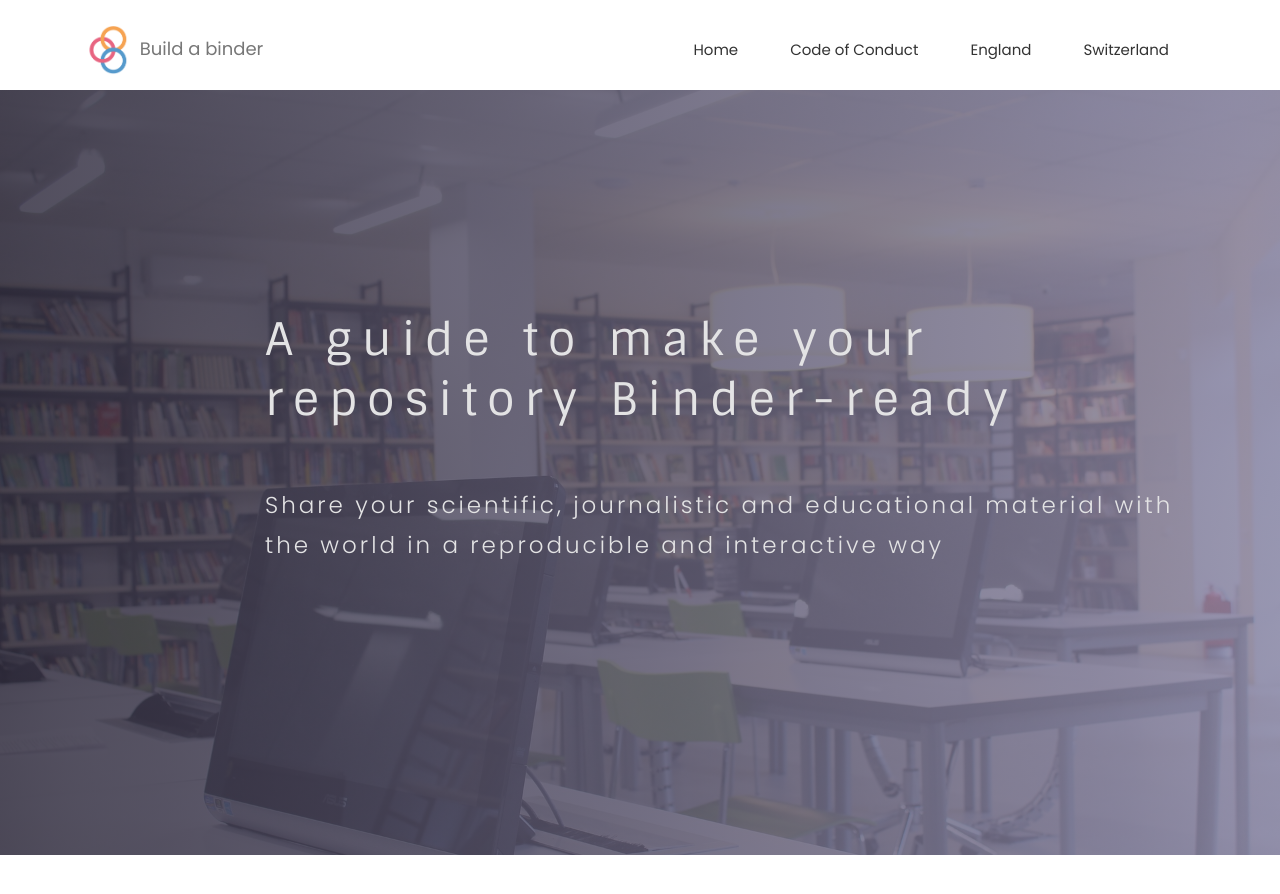
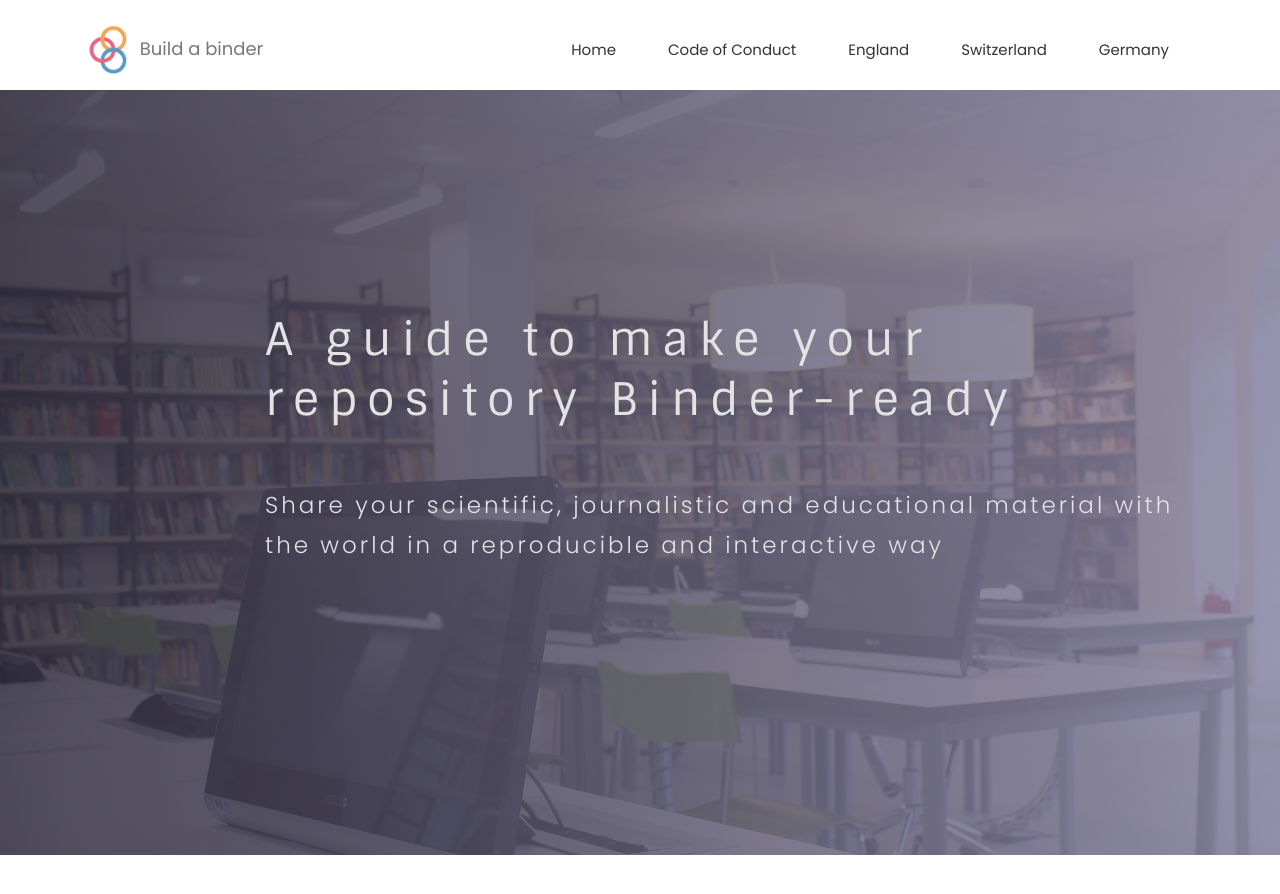
Before and after one commit to Build-a-binder/build-a-binder.github.io, a Jekyll site: the page built from index.html, in a window 1280 px wide and 900 px high. Shown: the top 894 px of the window. Built offline with Jekyll 4.4.1, drawn with Linux system fonts in a browser that asks for light colours; nearby versions of some CDN libraries; some web fonts are replaced.

Commit message:
Update header.html

```diff
--- a/_includes/header.html
+++ b/_includes/header.html
@@ -27,6 +27,7 @@
                 <li><a href="{{ site.baseurl }}/CoC">Code of Conduct</a></li>
                 <li><a href="{{ site.baseurl }}/England">England</a></li>
                 <li><a href="{{ site.baseurl }}/Switzerland">Switzerland</a></li>
+                <li><a href="{{ site.baseurl }}/Germany">Germany</a></li>
                 <!-- <li><a href="{{ site.baseurl }}/contact">Contact</a></li> -->
               </ul>
             </div><!-- /.navbar-collapse -->
```
